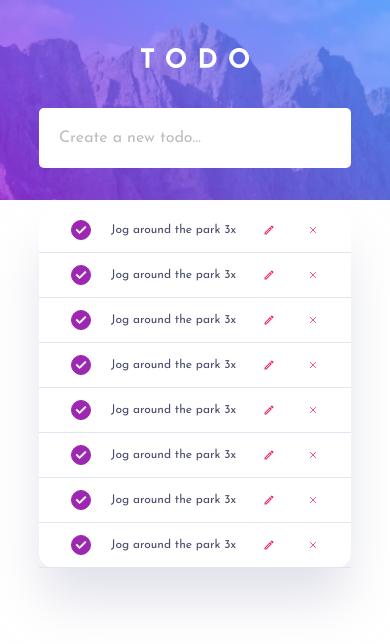
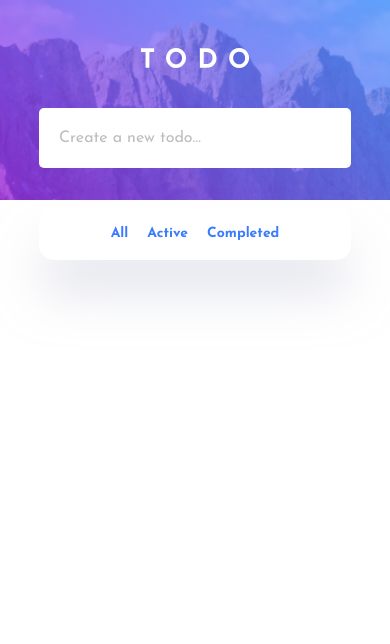
Before and after one commit to ismoilov223/to_do_list_task, a React (Vite) app: page / in a window 390 px wide. Shown: the top 644 px of the page. Built offline with nearby package versions, Linux system fonts and the light colour scheme.

Commit message:
nearly complate

```diff
--- a/index.html
+++ b/index.html
@@ -4,7 +4,7 @@
     <meta charset="UTF-8" />
     <link rel="icon" type="image/svg+xml" href="/vite.svg" />
     <meta name="viewport" content="width=device-width, initial-scale=1.0" />
-    <title>Vite + React</title>
+    <title>Todo list</title>
     <link rel="preconnect" href="https://fonts.googleapis.com" />
     <link rel="preconnect" href="https://fonts.gstatic.com" crossorigin />
     <link
--- a/src/App.jsx
+++ b/src/App.jsx
@@ -4,7 +4,7 @@ import TodoBox from "./components/TodoBox";
 
 function App() {
   return <>
-  <div className="container w-full max-[1500px]:">
+  <div className="container w-full max-[1500px]">
   <HeroBg></HeroBg>
   <TodoBox></TodoBox>
   </div>
--- a/src/components/TodoBox.jsx
+++ b/src/components/TodoBox.jsx
@@ -1,9 +1,34 @@
-import { Checkbox } from "@material-tailwind/react";
-import React from "react";
-import { MdOutlineModeEdit } from "react-icons/md";
-import { IoCloseOutline } from "react-icons/io5";
+import React, { useState } from "react";
+
 import TodosRow from "./component/TodosRow";
 const TodoBox = () => {
+  const [tasks, setTasks] = useState([]);
+  const [newTask, setNewTask] = useState("");
+  const handleInputChange = (event) => {
+    if (event.key === "Enter" || event.key === "enter") {
+      addTask();
+      event.target.value = null;
+    }
+  };
+
+  const addTask = () => {
+    if (newTask.trim() !== "") {
+      setTasks([...tasks, { id: Date.now(), text: newTask, completed: false }]);
+      setNewTask("");
+    }
+  };
+
+  const toggleTask = (taskId) => {
+    setTasks(
+      tasks.map((task) =>
+        task.id === taskId ? { ...task, completed: !task.completed } : task
+      )
+    );
+  };
+
+  const removeTask = (taskId) => {
+    setTasks(tasks.filter((task) => task.id !== taskId));
+  };
   return (
     <>
       <div className="todo-cont w-full flex flex-col items-center gap-10 absolute z-1 top-12">
@@ -15,17 +40,35 @@ const TodoBox = () => {
             type="text"
             placeholder="Create a new todo…"
             className="w-full outline-none"
+            value={newTask}
+            onChange={(e) => setNewTask(e.target.value)}
+            onKeyDown={handleInputChange}
           />
         </div>
-        <div className="todos-box w-[80%] md:w-[43%] bg-white rounded-[15px]">
-          <TodosRow></TodosRow>
-          <TodosRow></TodosRow>
-          <TodosRow></TodosRow>
-          <TodosRow></TodosRow>
-          <TodosRow></TodosRow>
-          <TodosRow></TodosRow>
-          <TodosRow></TodosRow>
-          <TodosRow></TodosRow>
+        <div className="todos-box mb-[3%] w-[80%] md:w-[43%] bg-white rounded-[15px]">
+          {tasks.map((task) => (
+            <TodosRow
+              key={task.id}
+              complete={task.completed}
+              task={task}
+              toggleTask={toggleTask}
+              removeTask={removeTask}
+            ></TodosRow>
+          ))}
+
+          <div className="todo-bottom-box flex items-center justify-center px-8 py-4">
+            <div className="text-box flex items-center gap-[19px]">
+              <button className="first-text text-[#3A7CFD] text-sm font-bold hover:text-[#494C6B] transition-colors">
+                All
+              </button>
+              <button className="first-text text-[#3A7CFD] text-sm font-bold hover:text-[#494C6B] transition-colors">
+                Active
+              </button>
+              <button className="first-text text-[#3A7CFD] text-sm font-bold hover:text-[#494C6B] transition-colors">
+                Completed
+              </button>
+            </div>
+          </div>
         </div>
       </div>
     </>
--- a/src/components/component/TodosRow.jsx
+++ b/src/components/component/TodosRow.jsx
@@ -3,18 +3,18 @@ import { MdOutlineModeEdit } from "react-icons/md";
 import { IoCloseOutline } from "react-icons/io5";
 import { Checkbox } from "@material-tailwind/react";
 
-const TodosRow = () => {
+const TodosRow = ({complete,task,toggleTask,removeTask}) => {
   return (
     <>
       {" "}
       <div className="row-box bg-transparent flex items-center justify-between px-5 border-b border-[#E3E4F1] gap-3">
         <div className="firs-cont-of-todos flex items-center gap-2 ">
           <div className="checkbox-box">
-            <Checkbox className="rounded-[50%]" color="purple" defaultChecked />
+            <Checkbox className="rounded-[50%]" color="purple" defaultCheck />
           </div>
           <div className="todo-text-box">
             <p className="text-[#494C6B] text-xs md:text-lg font-normal ">
-              Jog around the park 3x
+             {task.text}
             </p>
           </div>
         </div>
@@ -28,6 +28,7 @@ const TodosRow = () => {
           <button
             class="middle none text-[17px] md:text-[25px] center flex items-center justify-center rounded-lg p-3 font-sans text-xs font-bold uppercase text-pink-500 transition-all hover:bg-pink-500/10 active:bg-pink-500/30 disabled:pointer-events-none disabled:opacity-50 disabled:shadow-none"
             data-ripple-dark="true"
+            onClick={() => removeTask(task.id)}
           >
             <IoCloseOutline />
           </button>
```
